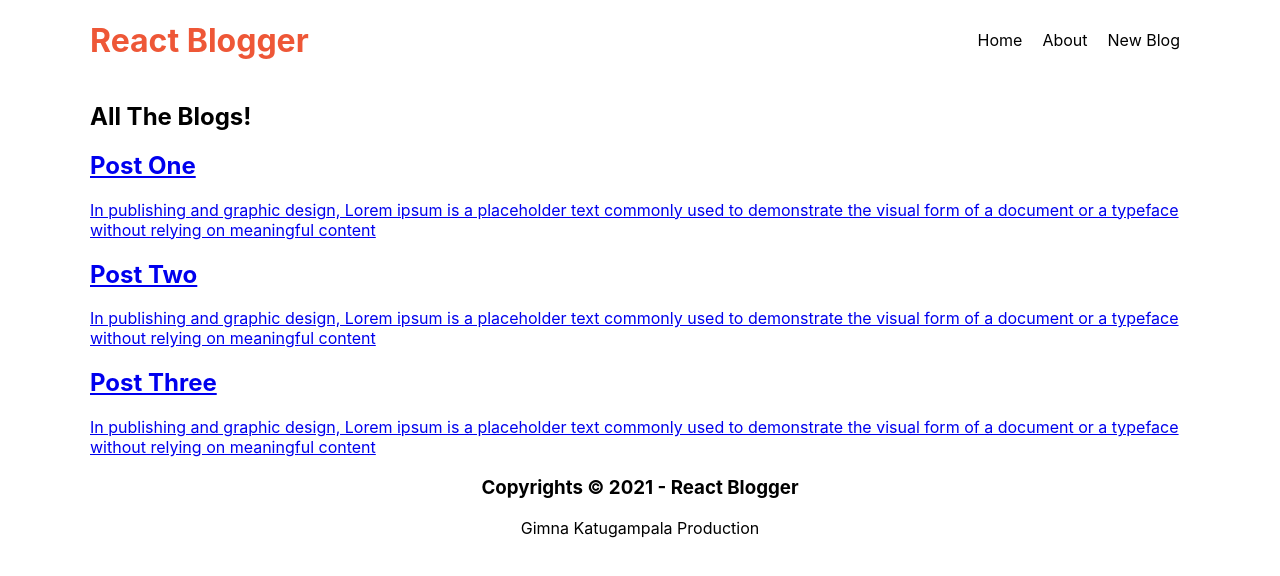
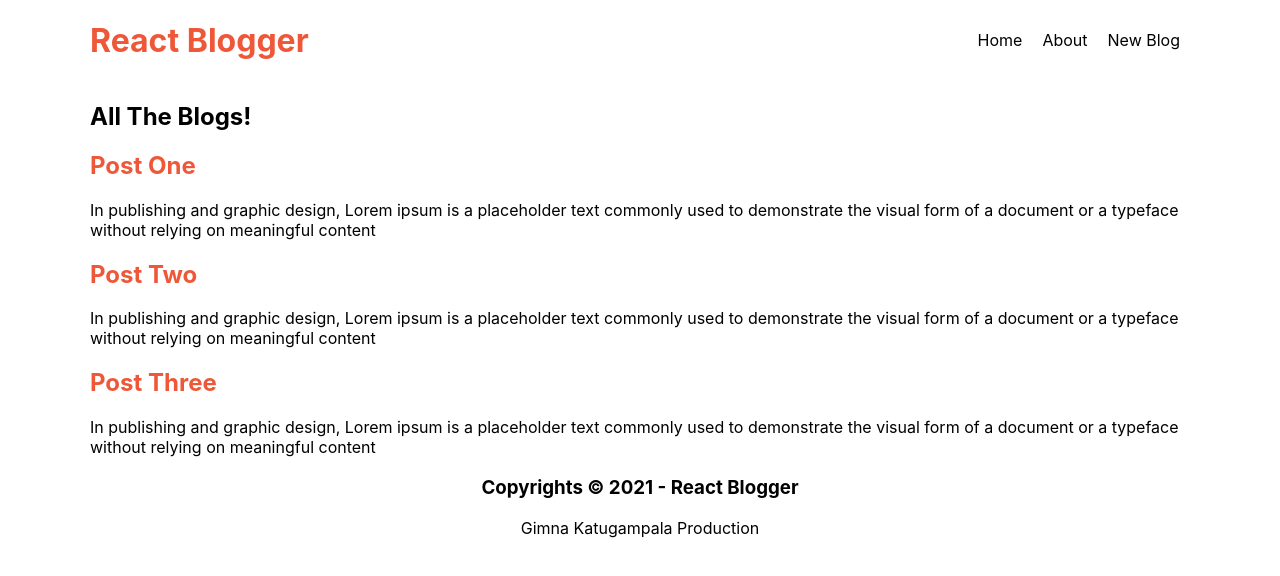
Before and after one commit to gimnakatugampala/react-blogger, a React (Create React App) app: page / in a window 1280 px wide. Shown: the top 576 px of the page. Built offline with nearby package versions, Linux system fonts and the light colour scheme.

Commit message:
home css

```diff
--- a/src/index.css
+++ b/src/index.css
@@ -43,6 +43,24 @@ code {
   color: #EE5737;
 }
 
+/* Home */
+.blog-preview:hover{
+  box-shadow: 5px 10px 18px #EE5737;
+  padding: 3px;
+}
+
+.blog-preview h2{
+  color: #EE5737;
+}
+
+.blog-preview p{
+  color: black;
+}
+
+.blog-preview a{
+  text-decoration: none;
+}
+
 /* Footer */
 .footer{
   text-align: center;
```
